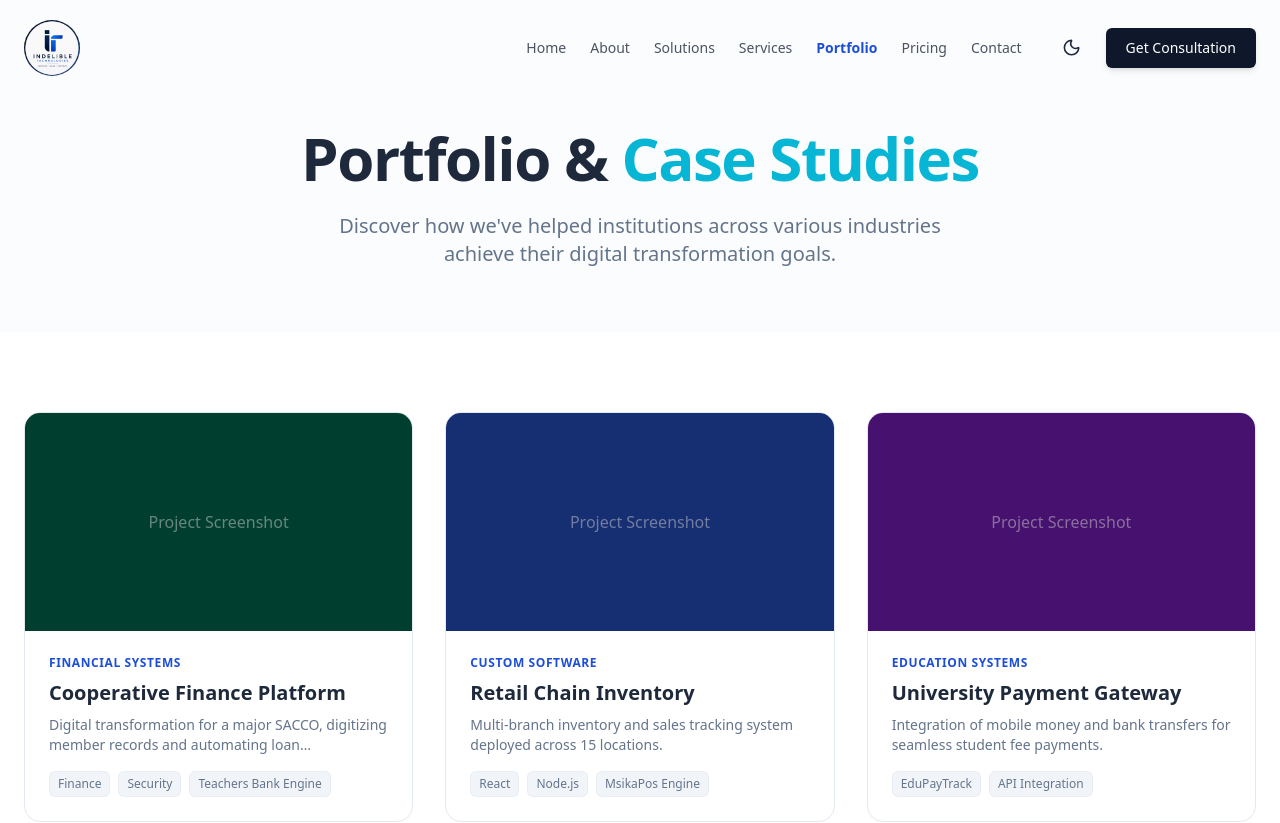
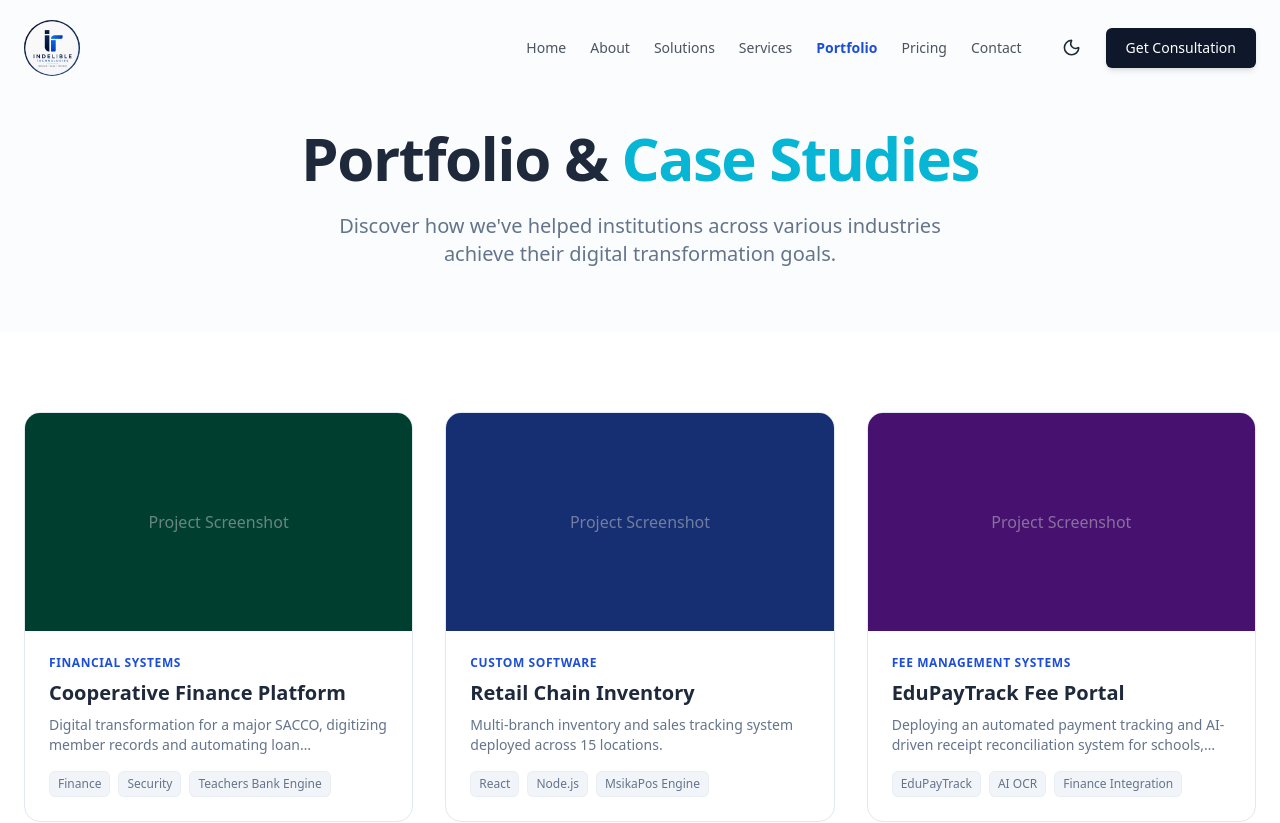
Before and after one commit to Indelible-cpu/MyWebsite, a Next.js app: page /portfolio in a window 1280 px wide. Shown: the top 823 px of the page. Built offline with nearby package versions, Linux system fonts and the light colour scheme.

Commit message:
fix: update EduPayTrack description and tags on portfolio page to support all levels of education

```diff
--- a/app/portfolio/page.tsx
+++ b/app/portfolio/page.tsx
@@ -21,11 +21,11 @@ export default function Portfolio() {
       tags: ["React", "Node.js", "MsikaPos Engine"]
     },
     {
-      title: "University Payment Gateway",
-      category: "Education Systems",
-      description: "Integration of mobile money and bank transfers for seamless student fee payments.",
+      title: "EduPayTrack Fee Portal",
+      category: "Fee Management Systems",
+      description: "Deploying an automated payment tracking and AI-driven receipt reconciliation system for schools, colleges, and educational institutions.",
       image: "bg-purple-900",
-      tags: ["EduPayTrack", "API Integration"]
+      tags: ["EduPayTrack", "AI OCR", "Finance Integration"]
     }
   ];
 
```
